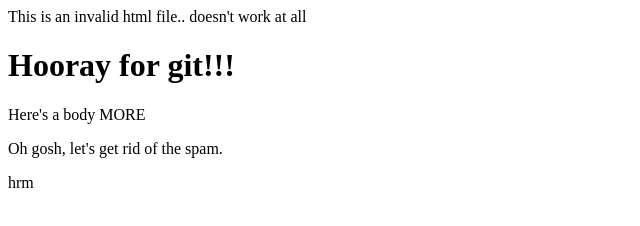
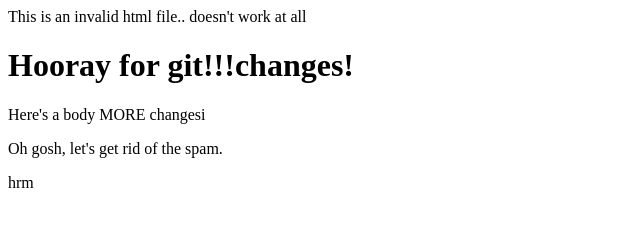
Before and after one commit to abztrakt/git-practice, a plain HTML site: page haha.html in a window 1280 px wide. Shown: the whole page, without its empty margins (0-640 px from the left). Drawn offline with Linux system fonts and the light colour scheme.

Commit message:
added while twice

```diff
--- a/haha.html
+++ b/haha.html
@@ -7,8 +7,8 @@ This is an invalid html file.. doesn't work at all
     <!-- hello -->
     <!-- bahh!!!!!!!! -->
     <body>
-        <h1>Hooray for git!!!</h1>
-        <p>Here's a body MORE</p>
+        <h1>Hooray for git!!!changes!</h1>
+        <p>Here's a body MORE changesi</p>
 		<p>Oh gosh, let's get rid of the spam.</p>
 		<p>hrm</p>
     </body>
```
